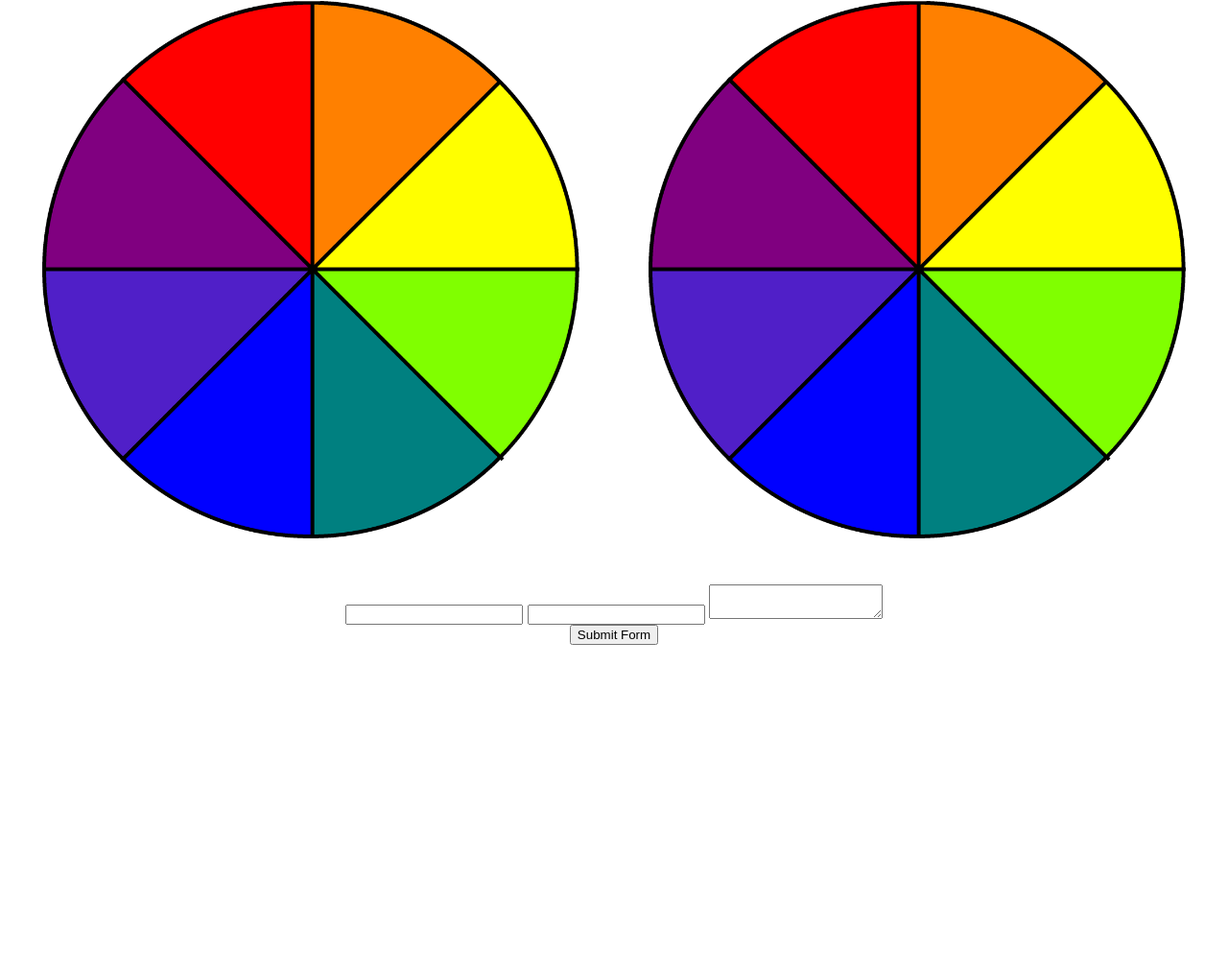
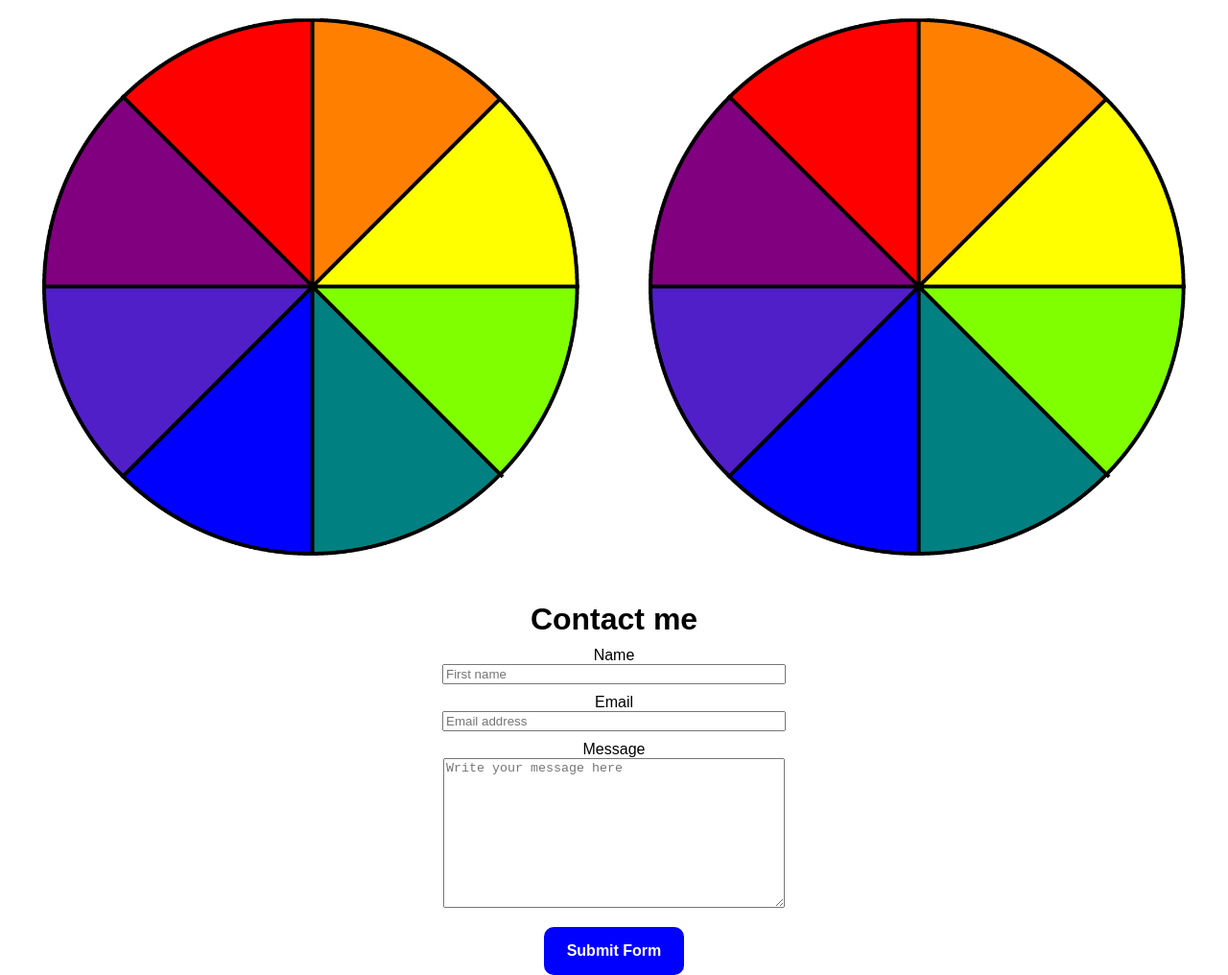
Before and after one commit to TinyHustlr/Portfolio-Site, a plain HTML site: page index.html in a window 1280 px wide. Shown: the part 1604-2620 px from the top of the page at 96% size. Before the commit the page ends 2276 px from the top, so only its background shows below. Drawn offline with Linux system fonts and the light colour scheme.

Commit message:
Updating CSS styling of form

```diff
--- a/index.html
+++ b/index.html
@@ -5,9 +5,6 @@
     <meta http-equiv="X-UA-Compatible" content="IE=edge">
     <meta name="viewport" content="width=device-width, initial-scale=1.0">
     <link rel="stylesheet" href="/styles.css">
-    <link rel="preconnect" href="https://fonts.googleapis.com">
-    <link rel="preconnect" href="https://fonts.gstatic.com" crossorigin>
-    <link href="https://fonts.googleapis.com/css2?family=IBM+Plex+Mono&family=IBM+Plex+Sans:wght@700&display=swap" rel="stylesheet">
     <title>Portfolio Site</title>
 </head>
 <body>
@@ -19,53 +16,57 @@
         </label>
         <div class="rtx-text">RTX</div>
     </div>
-
 <div id="blur">
 
 <!-- Portfolio projects -->
+<header>
+    <nav>Nav bar</nav>
+</header>
 <main class="portfolio">
     <div class="project-one project">
-            <h2 class="project-heading">Project</h2>
+        <h2 class="project-heading">Project one</h2>
         <img src="./images/colourwheel.png" alt="colour wheel">
     </div>
     <div class="project-two project">
-            <h2 class="project-heading">Project</h2>
+        <h2 class="project-heading">Project two</h2>
         <img src="./images/colourwheel.png" alt="colour wheel">
     </div>
     <div class="project-three project">
-            <h2 class="project-heading">Project</h2>
+        <h2 class="project-heading">Project three</h2>
         <img src="./images/colourwheel.png" alt="colour wheel">
     </div>
     <div class="project-four project">
-            <h2 class="project-heading">Project</h2>
+        <h2 class="project-heading">Project four</h2>
         <img src="./images/colourwheel.png" alt="colour wheel">
     </div>
     <div class="project-five project">
-            <h2 class="project-heading">Project</h2>
+        <h2 class="project-heading">Project five</h2>
         <img src="./images/colourwheel.png" alt="colour wheel">
     </div>
     <div class="project-six project">
-            <h2  class="project-heading">Project</h2>
+        <h2  class="project-heading">Project six</h2>
         <img src="./images/colourwheel.png" alt="colour wheel">
     </div>
 </main>
+</div>
 <footer>
+    <!-- Contact for via web3forms -->
+    <div class="contact-container">
+
     <form action="https://api.web3forms.com/submit" method="POST">
-
-            <input type="hidden" name="access_key" value="61d38a4b-321e-41fc-b358-c5c93ed14fc7
-            ">
-
-            <input type="text" name="name" required>
-            <input type="email" name="email" required>
-            <textarea name="message" required></textarea>
+        <h1>Contact me</h1>
+        <input type="hidden" name="access_key" value="61d38a4b-321e-41fc-b358-c5c93ed14fc7">
+        <label for="name" aria-label="Name">Name</label>
+        <input class="contact-form" type="text" name="name" placeholder="First name">
+        <label for="email" aria-label="Name">Email</label>
+        <input class="contact-form" type="email" name="email" placeholder="Email address">
+        <label for="message" aria-label="Message">Message</label>
+        <textarea class="contact-form" name="message" placeholder="Write your message here" rows="10" required></textarea>
         <div class="h-captcha" data-captcha="true"></div>
         <button type="submit">Submit Form</button>
-
     </form>
-
-
+    </div>
 </footer>
-</div>
     <script src="/index.js"></script>
     <script src="https://web3forms.com/client/script.js" async defer></script>
 </body>
--- a/styles.css
+++ b/styles.css
@@ -1,6 +1,6 @@
 body {
     margin: 0;
-    font-family: 'IBM Plexi Sans', sans-serif;
+    font-family: sans-serif
 }
 
 .portfolio {
@@ -11,8 +11,44 @@ body {
     grid-gap: 1em;
 }
 
-footer {
-  text-align: center;
+form {
+  display: flex;
+  flex-direction: column;
+  align-items: center;
+}
+
+.contact-form {
+  width: 350px;
+}
+
+h1 {
+  margin: 0;
+}
+
+label, .h-captcha, button {
+  margin-top: 10px;
+}
+
+button {
+  border: 0;
+  border-radius: 10px;
+  padding: 1em 1.5em;
+  background-color: blue;
+  color: white;
+  font-size: 1em;
+  font-weight: 700;
+}
+button:hover {
+  cursor: pointer;
+  background-color: rgb(81, 81, 219);
+}
+
+
+
+button:hover {
+  cursor: pointer;
+  background-color: rgb(81, 81, 219);
+  animation: ease-in 0.5s;
 }
 
 img {
@@ -23,9 +59,10 @@ img {
 #rtx {
     position: relative;
     color: black;
-    font-size: 20px;
+    font-size: 1.25rem;
     text-align: right;
     padding-right: 20px;
+    font-weight: 700;
 }
 
 .switch {
```
Lines whose indentation alone changed are shown as unchanged.
